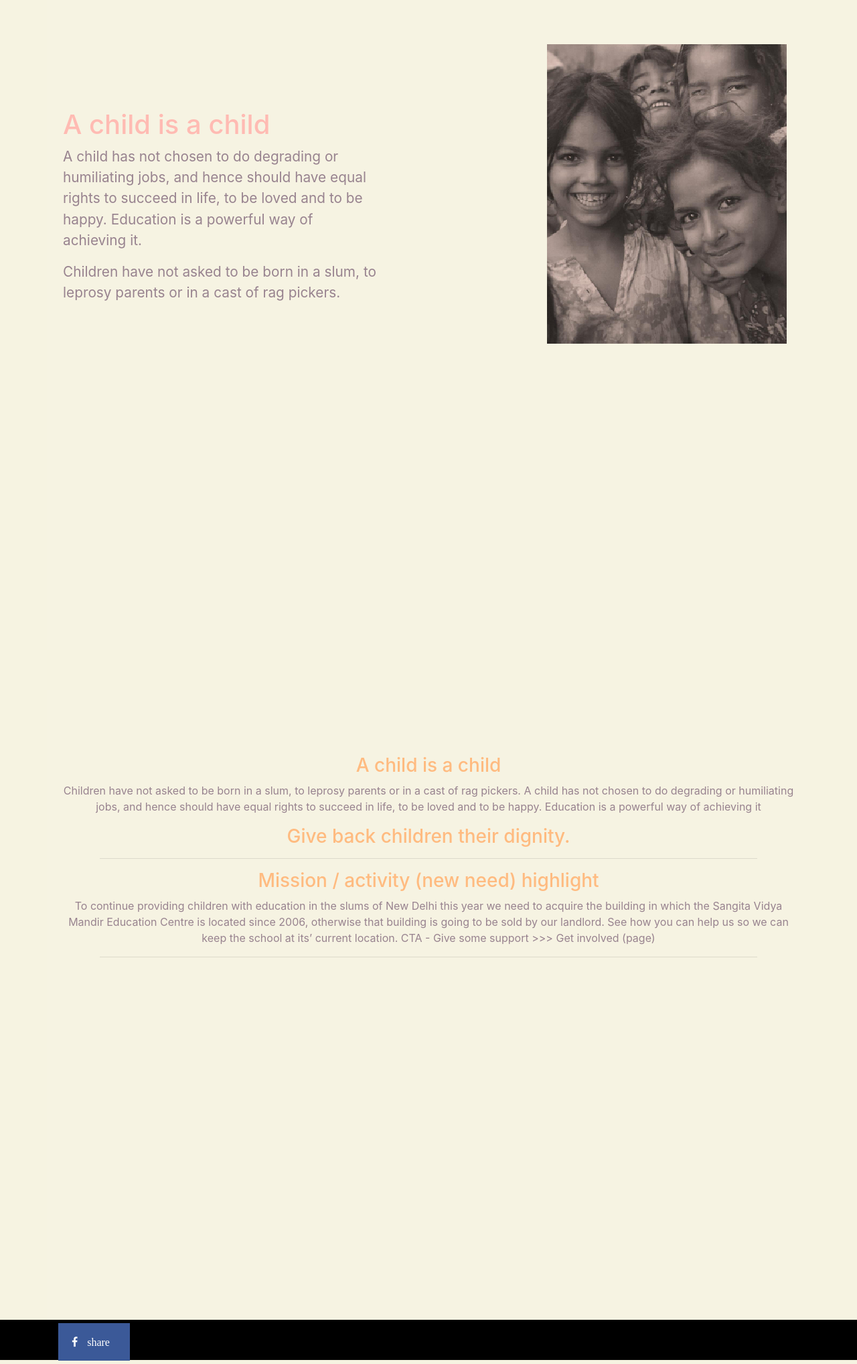
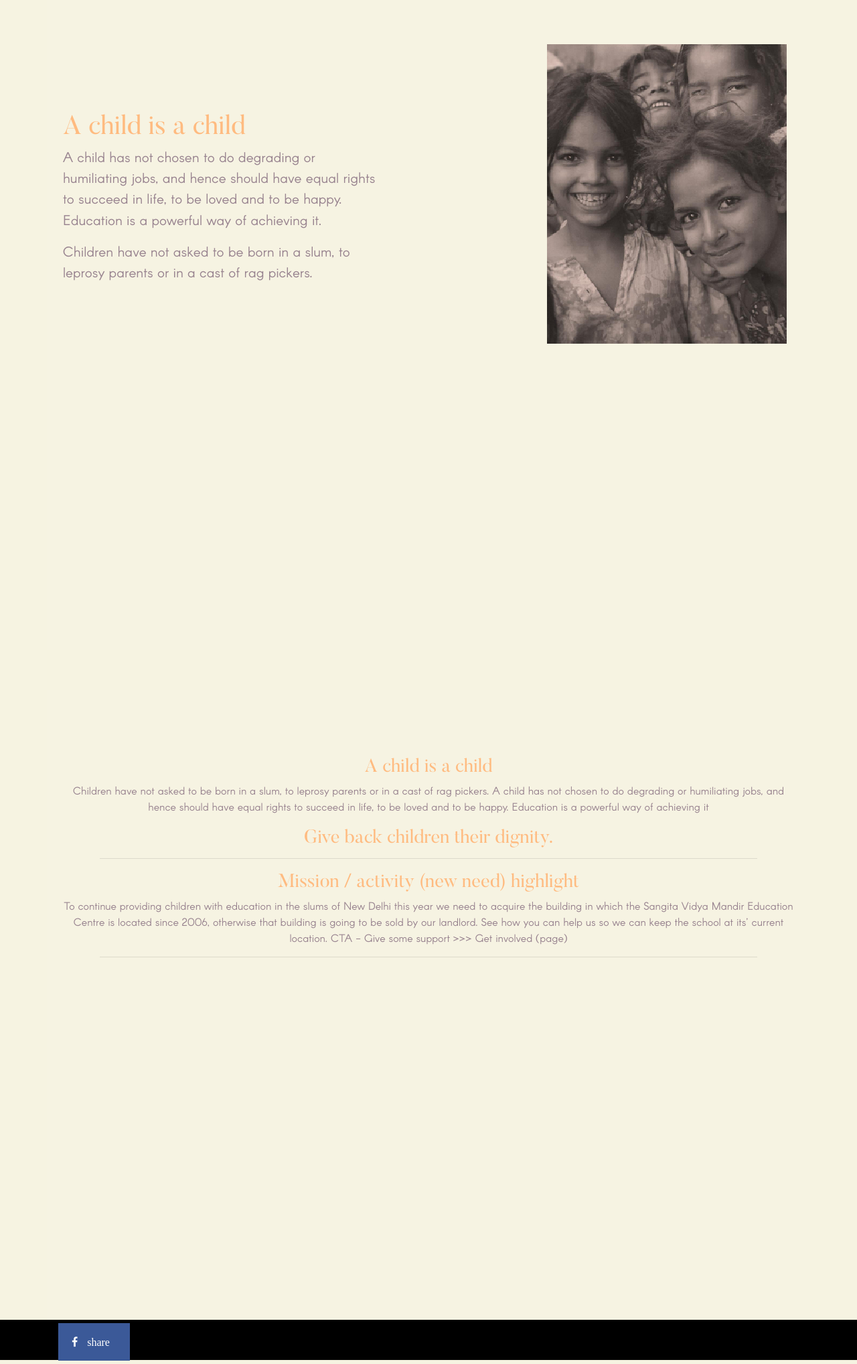
Before and after one commit to edelangh/jivan_foundation, a PHP site: page / in a window 1280 px wide. Shown: the part 90-2126 px from the top of the page at 67% size. Run offline with PHP 8.4, Linux system fonts and the light colour scheme; data that the repository does not hold is empty; some libraries are stand-ins or nearby versions.

Commit message:
add fonts

```diff
--- a/assets/css/global.css
+++ b/assets/css/global.css
@@ -1,3 +1,24 @@
+/*
+** Font
+*/
+
+@font-face {
+    font-family: 'butlerregular';
+    src: url('/assets/fonts/butler_regular-webfont.woff2') format('woff2'),
+         url('/assets/fonts/butler_regular-webfont.woff') format('woff');
+}
+
+@font-face {
+    font-family: 'butlermedium';
+    src: url('/assets/fonts/butler_medium-webfont.woff2') format('woff2'),
+         url('/assets/fonts/butler_medium-webfont.woff') format('woff');
+}
+
+@font-face {
+    font-family: 'arconregular';
+    src: url('/assets/fonts/Arcon-Regular.otf') format('opentype');
+}
+
 /* Main page\
 #ffccb3`
 */
@@ -64,8 +85,16 @@ end header
     color: #c9b5ac;
 }
 
+h1, h2, h3, h4, h5 {
+    font-family: 'butlerregular';
+}
+
+p {
+    font-family: 'arconregular';
+}
+
 h1 {
-    color: #ffbbb3;
+    color: #ffbb80;
 }
 
 .body-content-part h3 {
--- a/page_who_team.php
+++ b/page_who_team.php
@@ -10,11 +10,11 @@
             <hr align="center" width="90%">
             <div style="font-size: 1.3em">
                 <h4>Anita BULA</h5>
-                <?php echo $LANG["anita_desc"]; ?>
+                <p><?php echo $LANG["anita_desc"]; ?></p>
                 <h4>Aslam ISLAMUDDIN</h5>
-                <?php echo $LANG["aslam_desc"]; ?>
+                <p><?php echo $LANG["aslam_desc"]; ?></p>
                 <h4>Jérémie ROMBAUT</h5>
-                <?php echo $LANG["jeremie_desc"]; ?>
+                <p><?php echo $LANG["jeremie_desc"]; ?></p>
             </div>
         </div>
     </div>
```
Also changed, not shown: assets/fonts/Arcon-Regular.otf (added), assets/fonts/butler_medium-webfont.woff (added), assets/fonts/butler_medium-webfont.woff2 (added), assets/fonts/butler_regular-webfont.woff (added), assets/fonts/butler_regular-webfont.woff2 (added).
